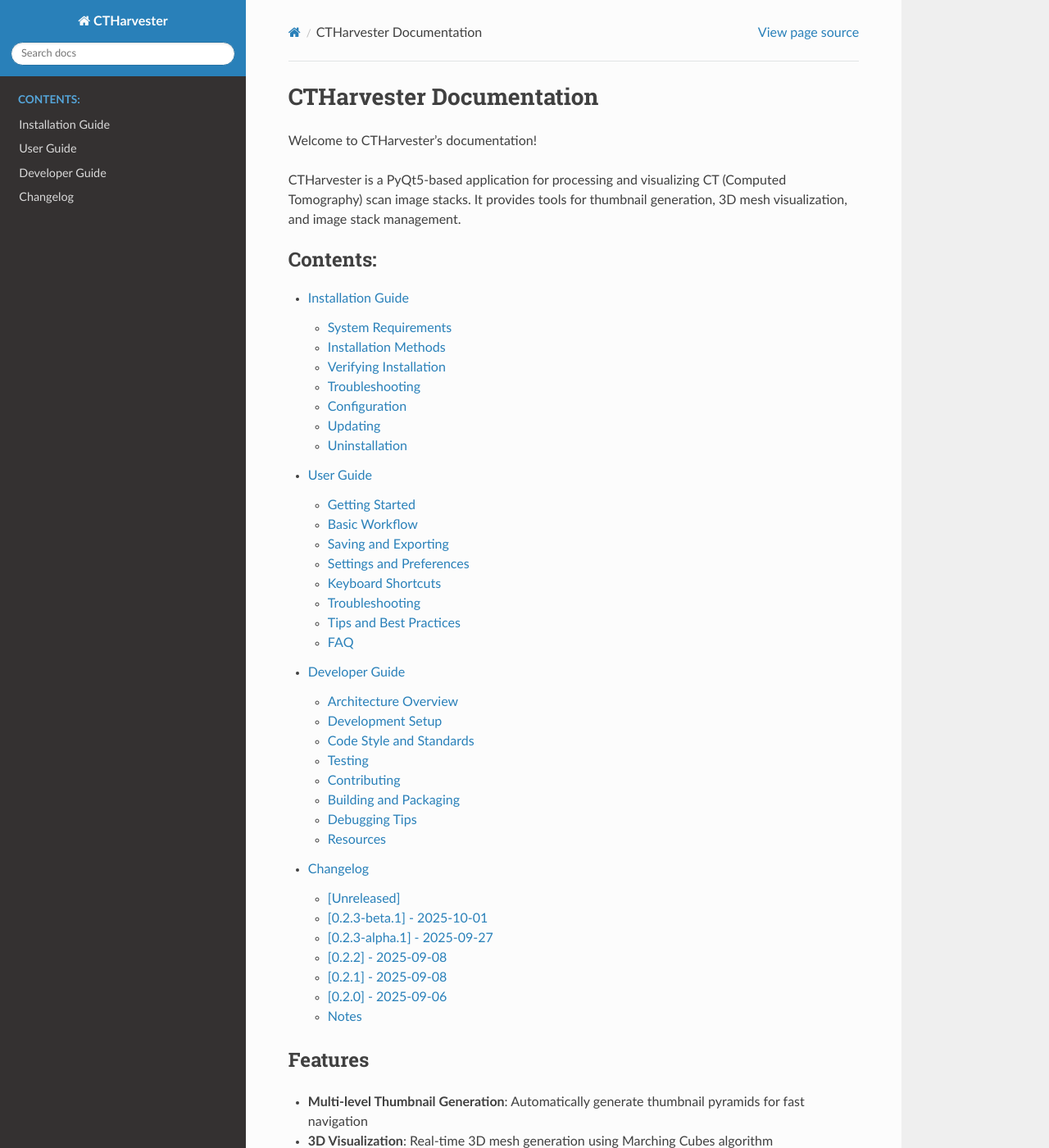
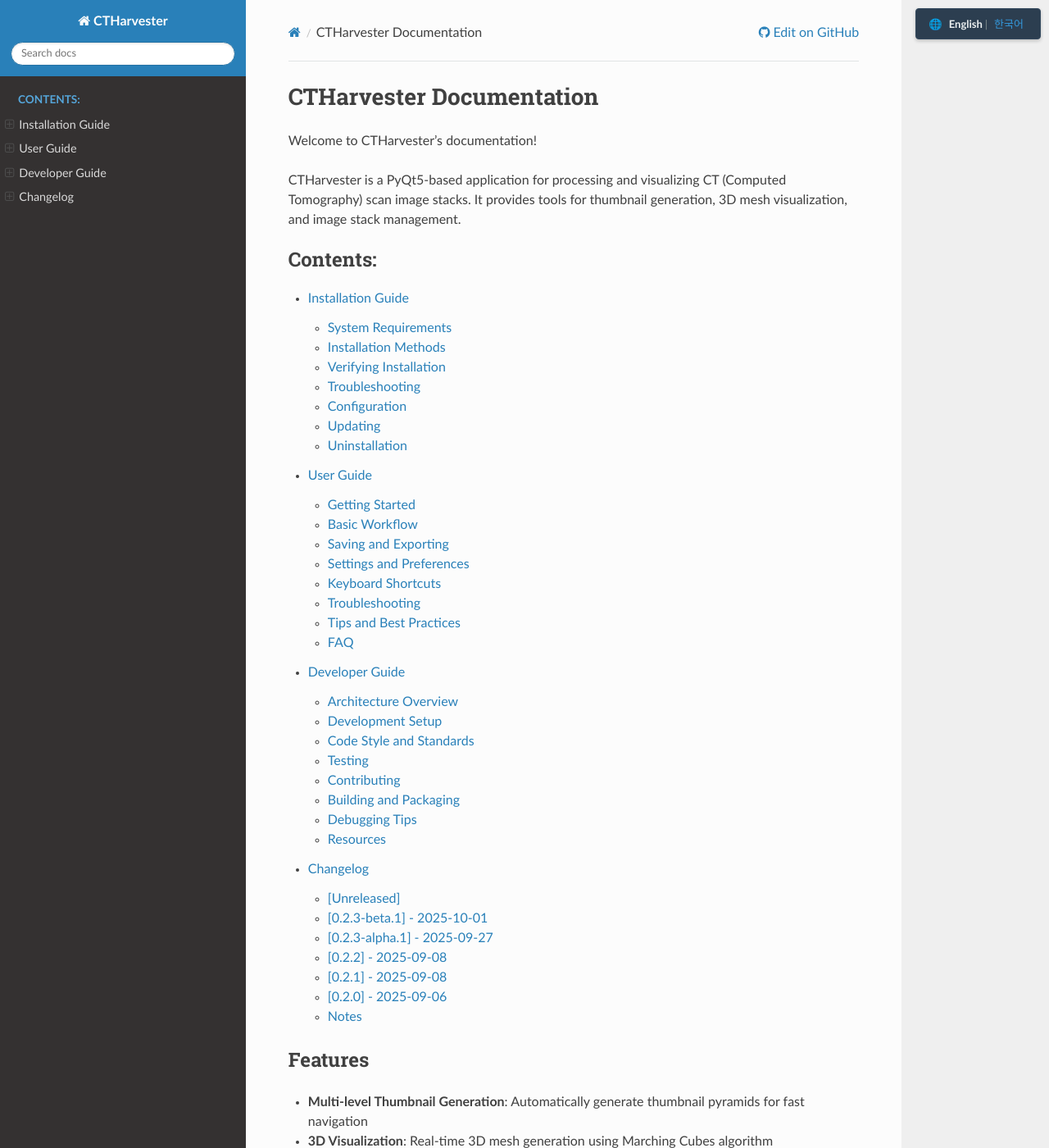
Before and after one commit to jikhanjung/CTHarvester, a Sphinx documentation site: the page built from docs/index.rst, in a window 1280 px wide and 1400 px high. Shown: the whole window at 82% size. Built offline with Sphinx 7.4.7 and the Read the Docs theme 3.1.0, drawn with Linux system fonts in a browser that asks for light colours.

Commit message:
docs: Add language switcher for English/Korean documentation
Implemented floating language switcher widget in Sphinx documentation
to allow users to toggle between English and Korean versions.

Changes:
- Add custom layout template with language switcher (docs/_templates/layout.html)
- Configure html_context and html_theme_options in conf.py
- Add JavaScript to preserve current page when switching languages
- Style with dark theme matching Read the Docs interface
- Update .gitignore to allow docs/_templates/ (custom templates need versioning)

The switcher appears in the top-right corner of all documentation pages,
showing current language in white and other language as clickable blue link.

🤖 Generated with [Claude Code](https://claude.com/claude-code)

Co-Authored-By: Claude <noreply@anthropic.com>

```diff
--- /dev/null
+++ b/docs/_templates/layout.html
@@ -0,0 +1,81 @@
+{% extends "!layout.html" %}
+
+{% block extrahead %}
+{{ super() }}
+<style>
+  .language-switcher {
+    position: fixed;
+    top: 10px;
+    right: 10px;
+    z-index: 1000;
+    background: #2c3e50;
+    border: 1px solid #34495e;
+    border-radius: 4px;
+    padding: 8px 15px;
+    font-size: 13px;
+    box-shadow: 0 2px 4px rgba(0,0,0,0.2);
+  }
+  .language-switcher a {
+    margin: 0 5px;
+    text-decoration: none;
+    color: #3498db;
+    font-weight: 500;
+    transition: color 0.2s;
+  }
+  .language-switcher a:hover {
+    color: #5dade2;
+    text-decoration: underline;
+  }
+  .language-switcher .current {
+    color: #ecf0f1;
+    font-weight: 600;
+    cursor: default;
+  }
+  .language-switcher .separator {
+    color: #7f8c8d;
+    margin: 0 3px;
+  }
+  .language-switcher .icon {
+    margin-right: 5px;
+  }
+</style>
+<script>
+  // Language switcher: preserve current page path when switching languages
+  document.addEventListener('DOMContentLoaded', function() {
+    var langLinks = document.querySelectorAll('.language-switcher a');
+    var currentPath = window.location.pathname;
+
+    langLinks.forEach(function(link) {
+      link.addEventListener('click', function(e) {
+        e.preventDefault();
+        var targetLang = this.getAttribute('data-lang');
+        var newPath;
+
+        // Replace language code in path
+        if (currentPath.includes('/en/')) {
+          newPath = currentPath.replace('/en/', '/' + targetLang + '/');
+        } else if (currentPath.includes('/ko/')) {
+          newPath = currentPath.replace('/ko/', '/' + targetLang + '/');
+        } else {
+          // Default: assume English, prepend language
+          newPath = currentPath.replace('/html/', '/html/' + targetLang + '/');
+        }
+
+        window.location.href = newPath;
+      });
+    });
+  });
+</script>
+{% endblock %}
+
+{% block document %}
+<div class="language-switcher">
+  <span class="icon">🌐</span>
+  {% if language == 'ko' %}
+    <a href="#" data-lang="en">English</a><span class="separator">|</span><span class="current">한국어</span>
+  {% else %}
+    <span class="current">English</span><span class="separator">|</span><a href="#" data-lang="ko">한국어</a>
+  {% endif %}
+</div>
+{{ super() }}
+{% endblock %}
--- a/docs/conf.py
+++ b/docs/conf.py
@@ -5,35 +5,36 @@
 
 import os
 import sys
-sys.path.insert(0, os.path.abspath('..'))
+
+sys.path.insert(0, os.path.abspath(".."))
 
 # -- Project information -----------------------------------------------------
 # https://www.sphinx-doc.org/en/master/usage/configuration.html#project-information
 
-project = 'CTHarvester'
-copyright = '2023-2025, Jikhan Jung'
-author = 'Jikhan Jung'
-release = '0.2.3'
+project = "CTHarvester"
+copyright = "2023-2025, Jikhan Jung"
+author = "Jikhan Jung"
+release = "0.2.3"
 
 # -- General configuration ---------------------------------------------------
 # https://www.sphinx-doc.org/en/master/usage/configuration.html#general-configuration
 
 extensions = [
-    'sphinx.ext.autodoc',
-    'sphinx.ext.napoleon',
-    'sphinx.ext.viewcode',
-    'sphinx.ext.intersphinx',
-    'sphinx.ext.todo',
-    'sphinx.ext.coverage',
+    "sphinx.ext.autodoc",
+    "sphinx.ext.napoleon",
+    "sphinx.ext.viewcode",
+    "sphinx.ext.intersphinx",
+    "sphinx.ext.todo",
+    "sphinx.ext.coverage",
 ]
 
-templates_path = ['_templates']
-exclude_patterns = ['_build', 'Thumbs.db', '.DS_Store']
+templates_path = ["_templates"]
+exclude_patterns = ["_build", "Thumbs.db", ".DS_Store"]
 
 # Internationalization (i18n) settings
-locale_dirs = ['locale/']
+locale_dirs = ["locale/"]
 gettext_compact = False
-language = 'en'  # Default language
+language = "en"  # Default language
 
 # Napoleon settings (Google/NumPy style docstrings)
 napoleon_google_docstring = True
@@ -54,23 +55,41 @@ napoleon_attr_annotations = True
 # -- Options for HTML output -------------------------------------------------
 # https://www.sphinx-doc.org/en/master/usage/configuration.html#options-for-html-output
 
-html_theme = 'sphinx_rtd_theme'
-html_static_path = ['_static']
+html_theme = "sphinx_rtd_theme"
+html_static_path = ["_static"]
+
+# Language switcher configuration
+html_context = {
+    "display_github": True,
+    "github_user": "jikhanjung",
+    "github_repo": "CTHarvester",
+    "github_version": "main",
+    "conf_py_path": "/docs/",
+}
+
+# Additional HTML theme options
+html_theme_options = {
+    "navigation_depth": 4,
+    "collapse_navigation": False,
+    "sticky_navigation": True,
+    "includehidden": True,
+    "titles_only": False,
+}
 
 # Intersphinx mapping
 intersphinx_mapping = {
-    'python': ('https://docs.python.org/3', None),
-    'numpy': ('https://numpy.org/doc/stable/', None),
-    'pyqt5': ('https://www.riverbankcomputing.com/static/Docs/PyQt5/', None),
+    "python": ("https://docs.python.org/3", None),
+    "numpy": ("https://numpy.org/doc/stable/", None),
+    "pyqt5": ("https://www.riverbankcomputing.com/static/Docs/PyQt5/", None),
 }
 
 # Autodoc settings
 autodoc_default_options = {
-    'members': True,
-    'member-order': 'bysource',
-    'special-members': '__init__',
-    'undoc-members': True,
-    'exclude-members': '__weakref__'
+    "members": True,
+    "member-order": "bysource",
+    "special-members": "__init__",
+    "undoc-members": True,
+    "exclude-members": "__weakref__",
 }
 
 # Todo extension settings
--- a/docs/requirements.txt
+++ b/docs/requirements.txt
@@ -2,3 +2,4 @@
 sphinx>=7.0.0
 sphinx_rtd_theme>=1.3.0
 sphinx-intl>=2.0.0
+# Note: Language switcher implemented in _templates/layout.html
```
Also changed, not shown: 1 other file.
